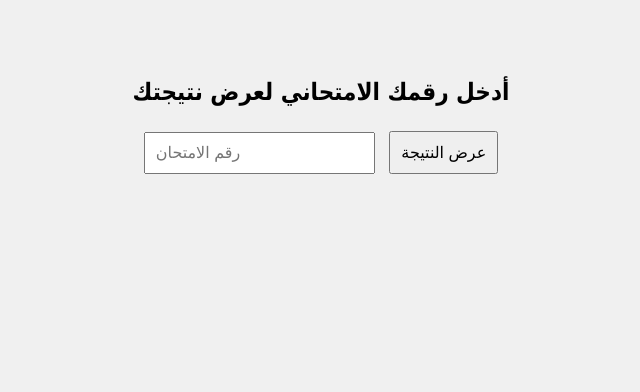
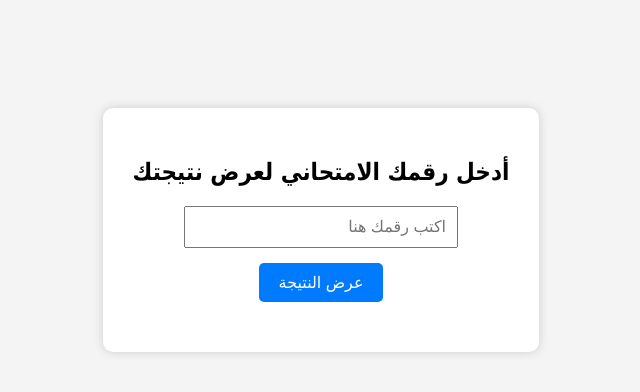
Before and after one commit to ibrahimkhalil975/student-results, a plain HTML site: page index.html in a window 1280 px wide. Shown: the whole page, without its empty margins (319-959 px from the left). Drawn offline with Linux system fonts and the light colour scheme.

Commit message:
Update index.html

```diff
--- a/index.html
+++ b/index.html
@@ -2,39 +2,76 @@
 <html lang="ar">
 <head>
   <meta charset="UTF-8">
-  <title>نظام نتائج الطلبة</title>
+  <title>نظام نتائج الطلاب</title>
   <style>
     body {
-      font-family: 'Tahoma';
-      background-color: #f0f0f0;
+      font-family: "Tahoma", sans-serif;
+      background-color: #f4f4f4;
       text-align: center;
-      padding-top: 50px;
+      direction: rtl;
     }
-    input, button {
+    .container {
+      margin-top: 100px;
+      background: #fff;
+      padding: 30px;
+      border-radius: 10px;
+      box-shadow: 0 0 10px #ccc;
+      display: inline-block;
+    }
+    input {
       padding: 10px;
+      width: 250px;
       font-size: 16px;
-      margin: 5px;
+      margin-bottom: 15px;
+    }
+    button {
+      padding: 10px 20px;
+      font-size: 16px;
+      background: #007bff;
+      color: #fff;
+      border: none;
+      border-radius: 5px;
+      cursor: pointer;
+    }
+    button:hover {
+      background: #0056b3;
     }
     #result {
       margin-top: 20px;
       font-size: 18px;
-      color: #003366;
-      white-space: pre-line;
+      color: #333;
+      white-space: pre-line; /* يخلي النص يظهر بسطر جديد */
     }
   </style>
 </head>
 <body>
-  <h2>أدخل رقمك الامتحاني لعرض نتيجتك</h2>
-  <input type="text" id="examId" placeholder="رقم الامتحان">
-  <button onclick="getResult()">عرض النتيجة</button>
-  <div id="result"></div>
+  <div class="container">
+    <h2>أدخل رقمك الامتحاني لعرض نتيجتك</h2>
+    <input type="text" id="examId" placeholder="اكتب رقمك هنا">
+    <br>
+    <button onclick="getResult()">عرض النتيجة</button>
+    <div id="result"></div>
+  </div>
 
   <script>
     function getResult() {
-      var id = document.getElementById("examId").value;
-      fetch("https://script.google.com/macros/s/AKfycbyzlGHrRLqlabRQGxFagKkBiuS8A9feTA1SC1JTFa7H_TLuexeyjfeZ9Kap0GDzUwQQg/exec?id=" + id)
+      var examId = document.getElementById("examId").value;
+      var resultDiv = document.getElementById("result");
+
+      if (examId.trim() === "") {
+        resultDiv.innerText = "الرجاء إدخال الرقم الامتحاني";
+        return;
+      }
+
+      fetch("https://script.google.com/macros/s/AKfycbzz-XsTdF2UJt1oWf094G-ApEFgrBBqA9QUbJTo3ytvGNWWfbf4rq0O9qui0KchgJIqqQ/exec?id=" + examId)
         .then(response => response.text())
-        .then(data => document.getElementById("result").innerText = data);
+        .then(data => {
+          resultDiv.innerText = data;
+        })
+        .catch(error => {
+          resultDiv.innerText = "حدث خطأ أثناء جلب النتيجة";
+          console.error(error);
+        });
     }
   </script>
 </body>
```
